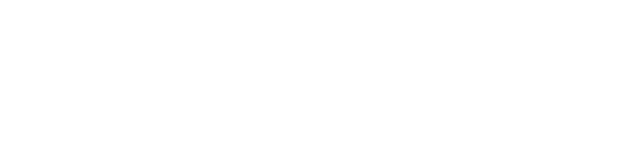
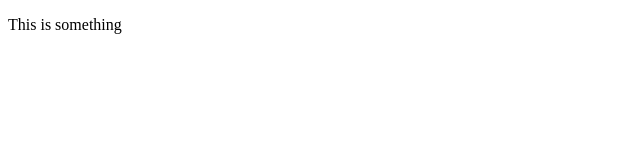
Before and after one commit to aakumar001/F02_Demo, a plain HTML site: page F02_Demo.html in a window 1280 px wide. Shown: the whole page, without its empty margins (0-640 px from the left). Drawn offline with Linux system fonts and the light colour scheme.

Commit message:
Added a para

```diff
--- a/F02_Demo.html
+++ b/F02_Demo.html
@@ -6,6 +6,8 @@
     <title>Document</title>
 </head>
 <body>
-
+    <p>
+        This is something
+    </p>
 </body>
 </html>
```
